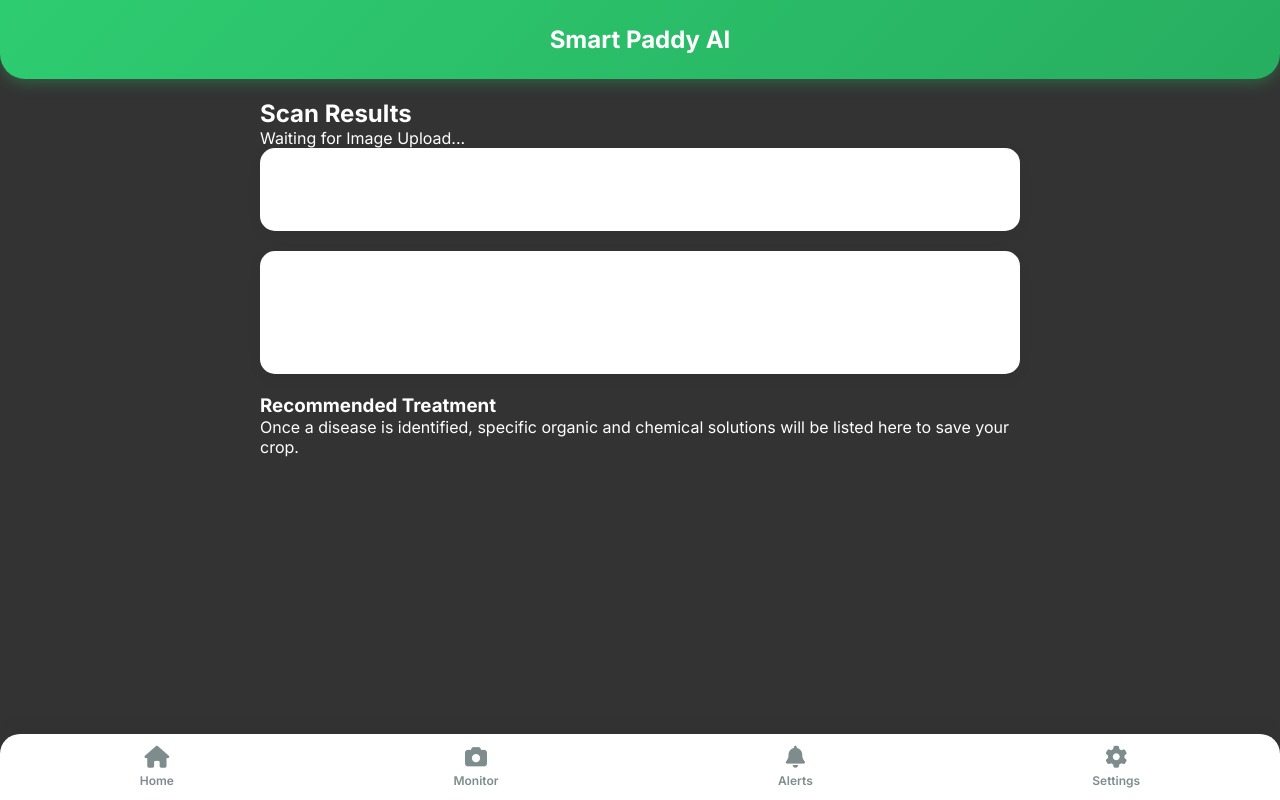
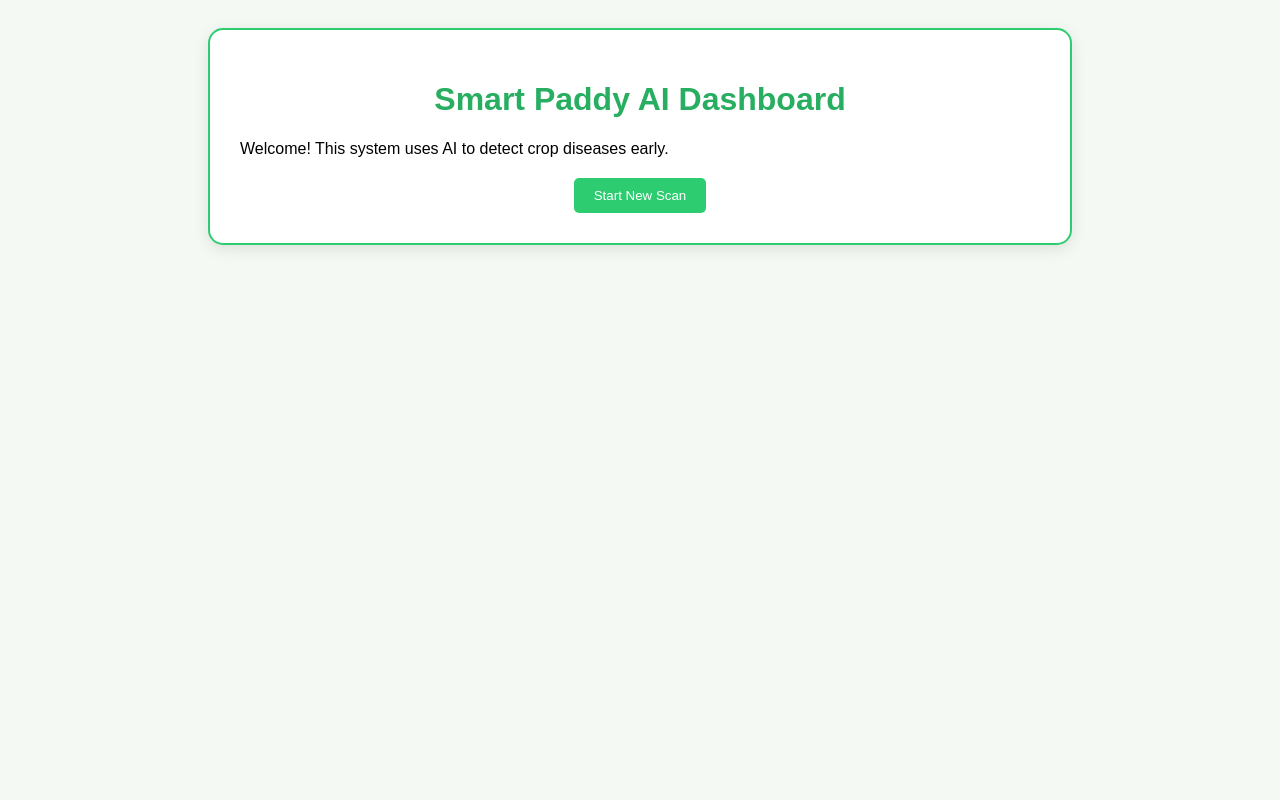
Before and after one commit to vvce25cse0601-sys/ai-diseases-early-detection-system-, a Python web app: template templates/base.html in a window 1280 px wide. Run offline with Jinja, Linux system fonts and the light colour scheme; the template is opened without the code that fills it, so the values that code supplies are empty.

Commit message:
updateing html

```diff
--- a/templates/base.html
+++ b/templates/base.html
@@ -1,73 +1,41 @@
 <!DOCTYPE html>
-<html lang="en">
+<html>
 <head>
-    <meta charset="UTF-8">
-    <meta name="viewport" content="width=device-width, initial-scale=1.0">
-    <title>Smart Paddy AI</title>
-    <link href="https://fonts.googleapis.com/css2?family=Inter:wght@300;400;600;700&display=swap" rel="stylesheet">
-    <link rel="stylesheet" href="https://cdnjs.cloudflare.com/ajax/libs/font-awesome/6.4.0/css/all.min.css">
-    <link rel="stylesheet" href="{{ url_for('static', filename='css/style.css') }}">
-    {% block head %}{% endblock %}
+    <style>
+        /* CSS: This part handles the colors and "Farmer-Friendly" green theme */
+        body {
+            background-color: #f4f9f4;
+            font-family: Arial, sans-serif;
+            padding: 20px;
+        }
+        .container {
+            max-width: 800px;
+            margin: auto;
+            background: white;
+            padding: 30px;
+            border-radius: 15px;
+            border: 2px solid #2ecc71; /* Green border */
+            box-shadow: 0 4px 15px rgba(0,0,0,0.1);
+        }
+        h1 { color: #27ae60; text-align: center; }
+        .btn {
+            background-color: #2ecc71;
+            color: white;
+            padding: 10px 20px;
+            border: none;
+            border-radius: 5px;
+            cursor: pointer;
+        }
+    </style>
 </head>
 <body>
-    <div class="header">
-        <h1>{% block header_title %}Smart Paddy AI{% endblock %}</h1>
-    </div>
+    <div class="container">
+        <h1>Smart Paddy AI Dashboard</h1>
+        <p>Welcome! This system uses AI to detect crop diseases early.</p>
 
-    <div class="container">
-        <div class="main-content">
-    <div class="result-card">
-        <h2>Scan Results</h2>
-        <div id="ai-prediction" class="prediction-box">
-            <p>Waiting for Image Upload...</p>
+        <div style="text-align: center; margin-top: 20px;">
+            <button class="btn">Start New Scan</button>
         </div>
     </div>
-
-    <div class="dashboard-grid">
-        <div class="card">
-            <h3>Captured Image</h3>
-            <div class="image-placeholder">
-                <p>Image Preview Area</p>
-            </div>
-        </div>
-
-        <div class="card">
-            <h3>Diagnostic Details</h3>
-            <ul>
-                <li><strong>Confidence Score:</strong> --%</li>
-                <li><strong>Detected Pathogen:</strong> None</li>
-                <li><strong>Infection Level:</strong> Low/Medium/High</li>
-            </ul>
-        </div>
-    </div>
-
-    <div class="action-card">
-        <h3>Recommended Treatment</h3>
-        <p>Once a disease is identified, specific organic and chemical solutions will be listed here to save your crop.</p>
-    </div>
-</div>
-    </div>
-
-    <div class="bottom-nav">
-        <a href="{{ url_for('home') }}" class="nav-item {% if request.path == '/' %}active{% endif %}">
-            <i class="fas fa-home"></i>
-            <span>Home</span>
-        </a>
-        <a href="{{ url_for('monitoring') }}" class="nav-item {% if request.path == '/monitoring' %}active{% endif %}">
-            <i class="fas fa-camera"></i>
-            <span>Monitor</span>
-        </a>
-        <a href="{{ url_for('alerts') }}" class="nav-item {% if request.path == '/alerts' %}active{% endif %}">
-            <i class="fas fa-bell"></i>
-            <span>Alerts</span>
-        </a>
-        <a href="{{ url_for('settings') }}" class="nav-item {% if request.path == '/settings' %}active{% endif %}">
-            <i class="fas fa-cog"></i>
-            <span>Settings</span>
-        </a>
-    </div>
-
-    <script src="{{ url_for('static', filename='js/main.js') }}"></script>
-    {% block scripts %}{% endblock %}
 </body>
 </html>
```
